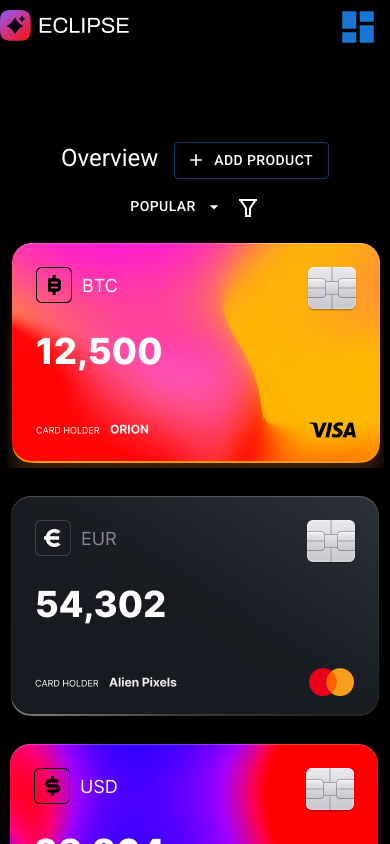
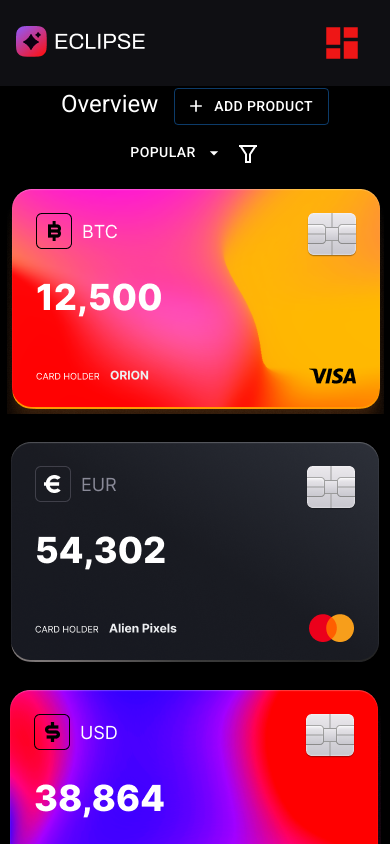
Before and after one commit to jahrulezfrancis/Financial-dashboard, a React (Create React App) app: page / in a window 390 px wide. Shown: the top 844 px of the page. Built offline with nearby package versions, Linux system fonts and the light colour scheme.

Commit message:
updated mobile nav component

```diff
--- a/src/Components/Header/Navigation.jsx
+++ b/src/Components/Header/Navigation.jsx
@@ -133,13 +133,14 @@ export function MobileMenu() {
         <div>
             {['right'].map((anchor) => (
                 <React.Fragment key={anchor}>
-                    <Grid container alignItems='center' justifyContent='space-between'>
+                    <Box display={onMobile ? 'block' : 'none'} position='fixed' zIndex='5' top='0' left='0' right='0' bgcolor='#0F0F13'>
+                        <Grid p='1em' container alignItems='center' justifyContent='space-between'>
                             <Box>
                                 <img src={HeaderLogo} alt='Header logo' />
                             </Box>
                             <Box>
 
-                            <Button onClick={toggleDrawer(anchor, true)}><MdDashboard fontSize='3em' /></Button>
+                                <Button onClick={toggleDrawer(anchor, true)}><MdDashboard color='#EE1616' fontSize='3em' /></Button>
                                 <Drawer
                                     anchor={anchor}
                                     open={state[anchor]}
@@ -149,6 +150,7 @@ export function MobileMenu() {
                                 </Drawer>
                             </Box>
                         </Grid>
+                    </Box>
                 </React.Fragment>
             ))}
         </div>
```
Lines whose indentation alone changed are shown as unchanged.
